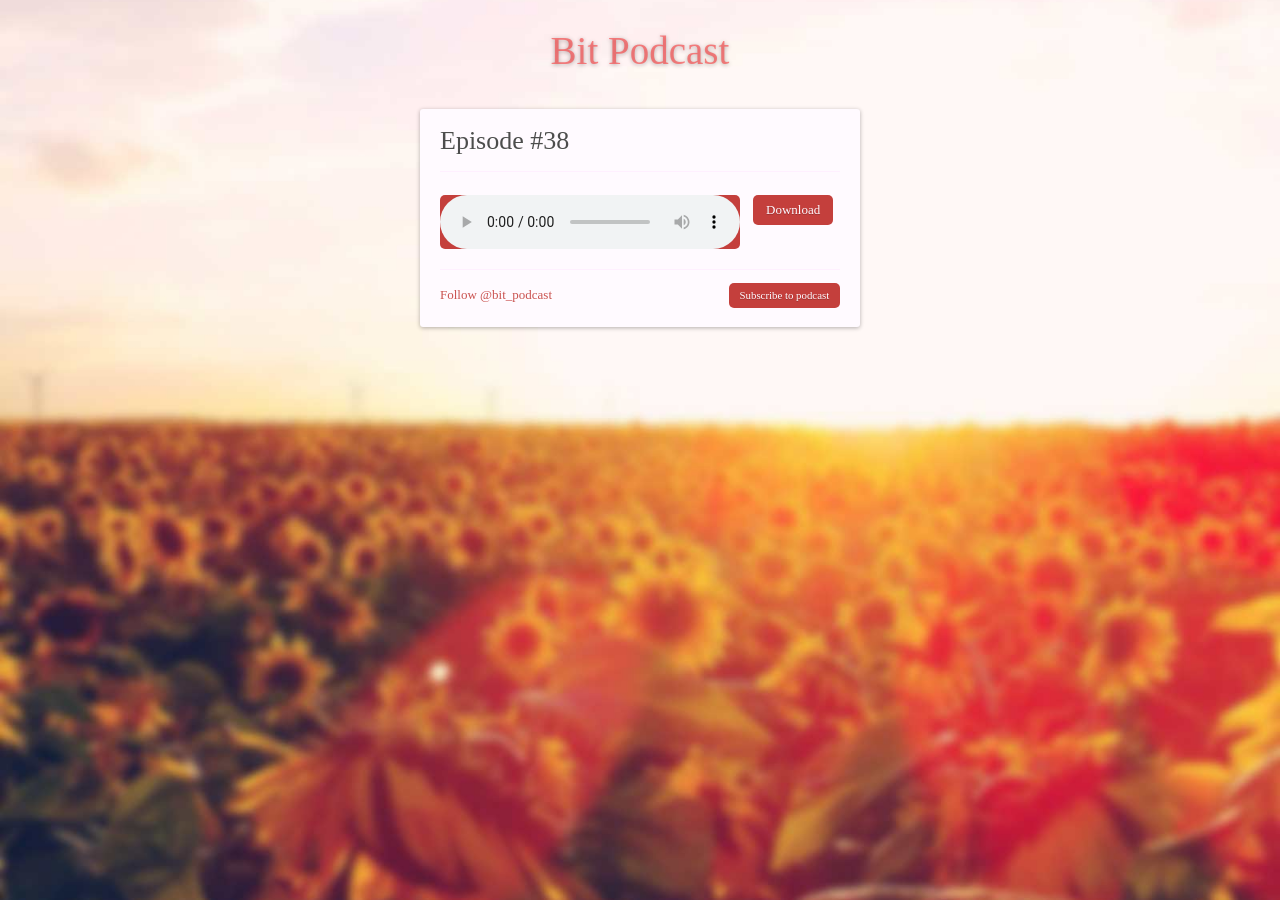
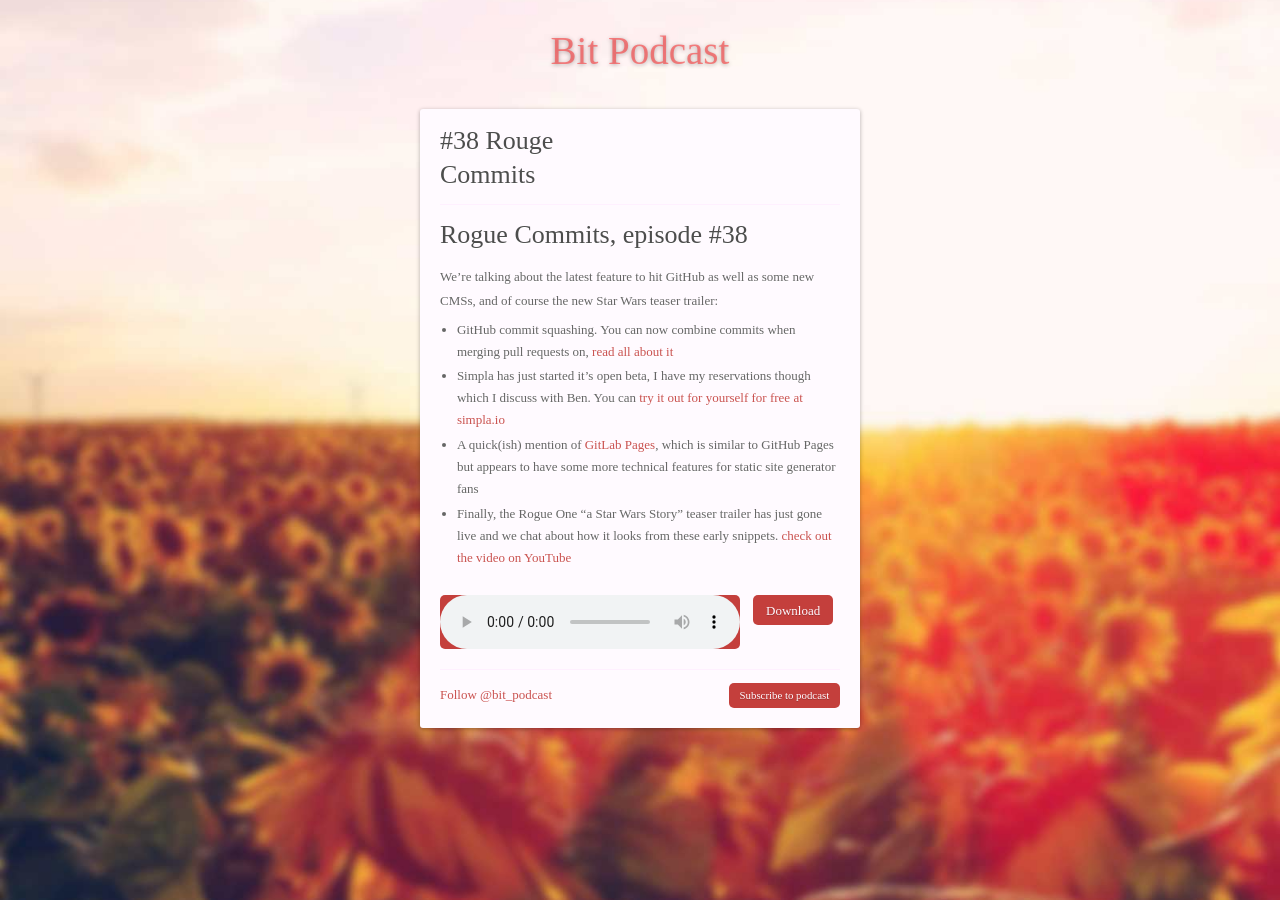
Before and after one commit to benjaminreid/bitpodcast.com, a Jekyll site: the page built from _posts/2016-04-08-episode-38.md, in a window 1280 px wide. Built offline with Jekyll 4.4.1, drawn with Linux system fonts in a browser that asks for light colours; some web fonts are replaced; comment, search, counter and statistics services are not loaded.

Commit message:
Adds show notes
Ready to go @nouveller?

```diff
--- a/_posts/2016-04-08-episode-38.md
+++ b/_posts/2016-04-08-episode-38.md
@@ -1,9 +1,18 @@
 ---
 layout: post
-title: "Episode #38"
+title: "#38 Rouge Commits"
 date: 2016-04-08 00:00:00
 file: //s3-eu-west-1.amazonaws.com/bitpodcasts/episode-38.mp3
 file_itunes: //s3-eu-west-1.amazonaws.com/bitpodcasts/episode-38-itunes.m4a
-excerpt: ""
+excerpt: "We're talking about the latest feature to hit GitHub as well as some new CMSs, and of course the new Star Wars teaser trailer"
 duration: "37:06"
 ---
+
+# Rogue Commits, episode #38
+
+We're talking about the latest feature to hit GitHub as well as some new CMSs, and of course the new Star Wars teaser trailer:
+
+- GitHub commit squashing. You can now combine commits when merging pull requests on, [read all about it](https://github.com/blog/2141-squash-your-commits)
+- Simpla has just started it's open beta, I have my reservations though which I discuss with Ben. You can [try it out for yourself for free at simpla.io](https://www.simpla.io/)
+- A quick(ish) mention of [GitLab Pages](http://pages.gitlab.io/), which is similar to GitHub Pages but appears to have some more technical features for static site generator fans
+- Finally, the Rogue One "a Star Wars Story" teaser trailer has just gone live and we chat about how it looks from these early snippets. [check out the video on YouTube](https://www.youtube.com/watch?v=Wji-BZ0oCwg)
```
